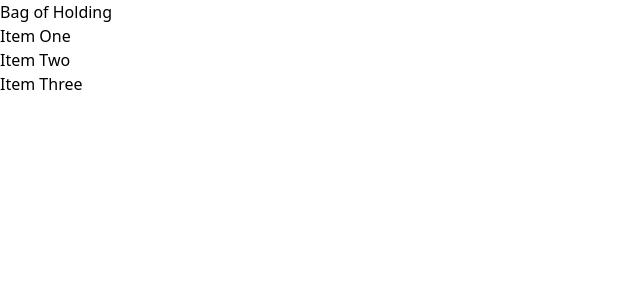
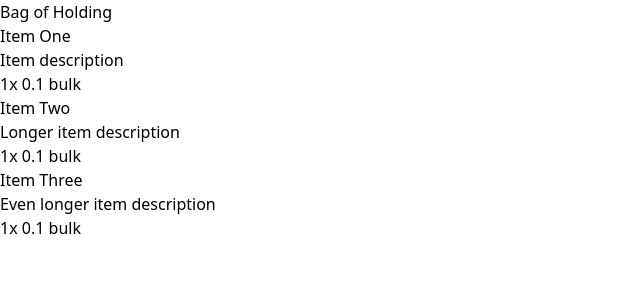
Before and after one commit to arconyx/bagofholding, a SvelteKit app: page /bag in a window 1280 px wide. Shown: the top 300 px of the page, without its empty margins (0-640 px from the left). Built offline with nearby package versions, Linux system fonts and the light colour scheme.

Commit message:
item display component

```diff
--- a/src/routes/bag/+page.svelte
+++ b/src/routes/bag/+page.svelte
@@ -1,11 +1,13 @@
 <script lang="ts">
+	import ItemBox from './ItemBox.svelte';
+
 	let { data } = $props();
 </script>
 
-<h1>Bag of Holding</h1>
+<h1 class="text-xl">Bag of Holding</h1>
 
 <ul>
-	{#each data.items as { name }}
-		<li>{name}</li>
+	{#each data.items as item}
+		<ItemBox {item} />
 	{/each}
 </ul>
--- /dev/null
+++ b/src/routes/bag/ItemBox.svelte
@@ -0,0 +1,18 @@
+<script lang="ts">
+	import type { Item } from '$lib/schema/Item';
+
+	interface Props {
+		item: Item;
+	}
+
+	let { item }: Props = $props();
+</script>
+
+<li data-item-id={item.id}>
+	<h3 class="text-lg">{item.name}</h3>
+	<p>{item.notes}</p>
+	<div class="flex flex-row">
+		<span class="flex-auto">{item.quantity}x</span>
+		<span class="flex-auto">{item.unit_bulk * item.quantity} bulk</span>
+	</div>
+</li>
```
